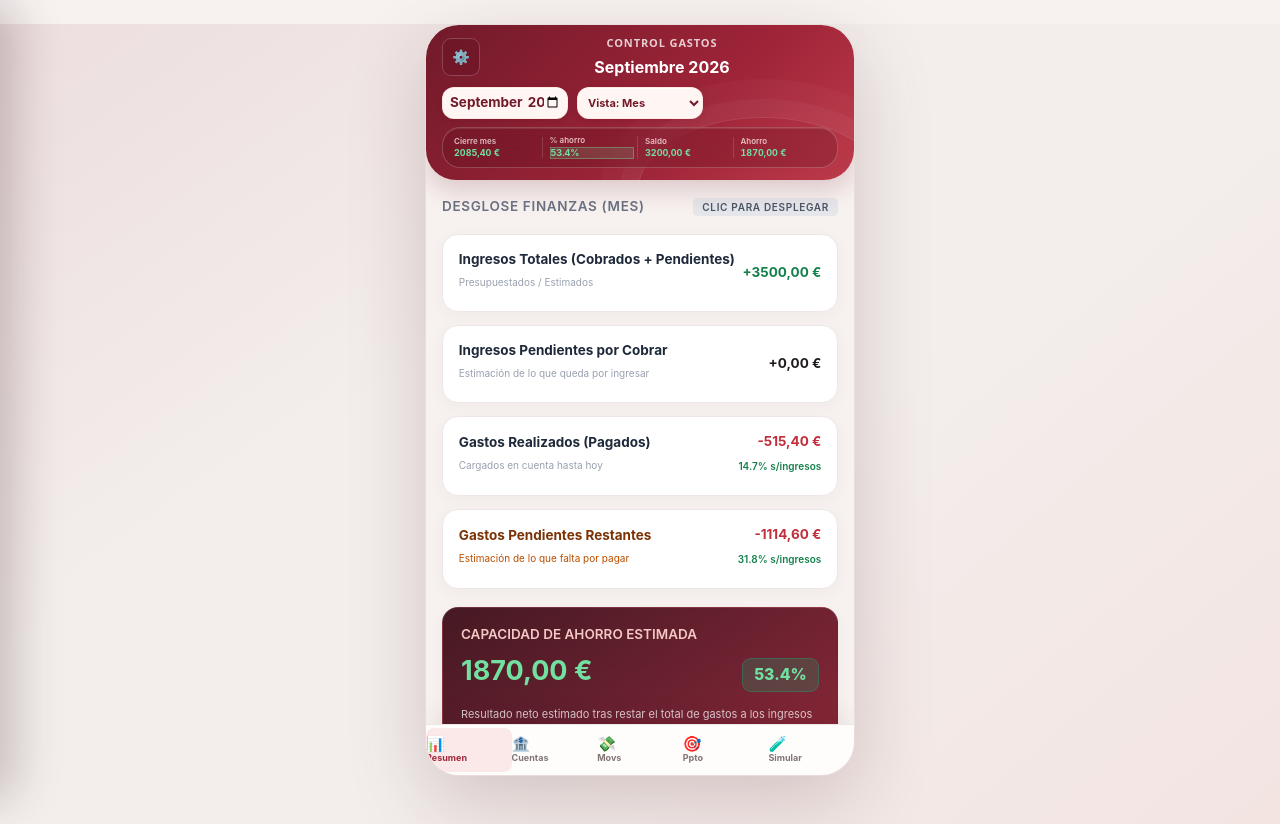
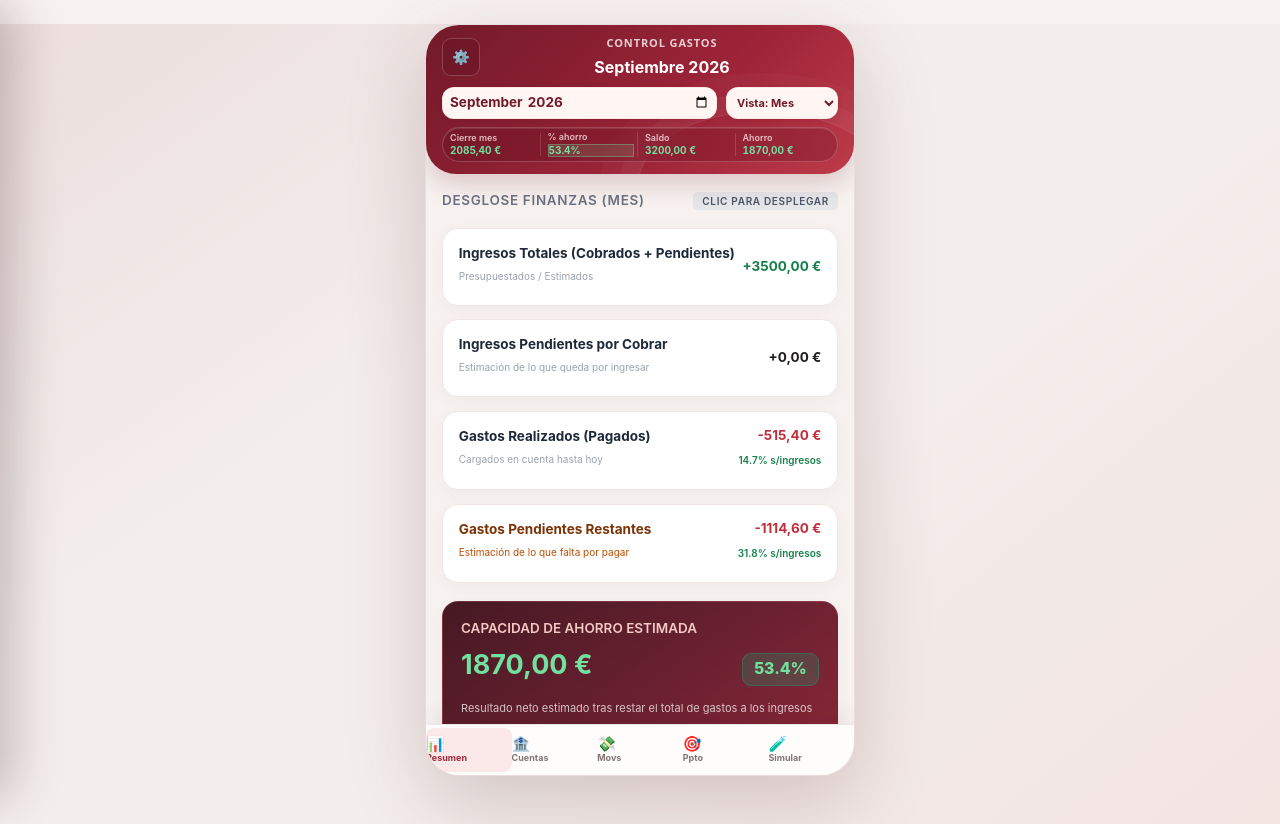
Before and after one commit to pablovin21/finanzas_pwa_v2, a website built with Vite: page index.html in a window 1280 px wide. Built offline with nearby package versions, Linux system fonts and the light colour scheme.

Commit message:
Amplia filtros y mejora legibilidad de KPI

```diff
--- a/src/style.css
+++ b/src/style.css
@@ -419,9 +419,9 @@ body {
 }
 
 .app-container > header .period-controls input[type="month"] {
-  flex: 0 0 126px;
-  width: 126px;
-  min-width: 126px;
+  flex: 1 1 0;
+  width: 1%;
+  min-width: 0;
   height: 32px;
   padding-inline: 6px;
   color: var(--app-red-dark);
@@ -436,8 +436,8 @@ body {
 }
 
 .app-container > header .period-controls select {
-  flex: 0 0 126px;
-  width: 126px;
+  flex: 0 0 112px;
+  width: 112px;
   height: 32px;
   padding-inline: 6px;
   color: var(--app-red-dark);
@@ -496,7 +496,7 @@ body {
   background: rgba(80, 12, 24, 0.23);
   box-shadow: inset 0 1px rgba(255, 255, 255, 0.11);
   backdrop-filter: blur(14px);
-  padding: 8px !important;
+  padding: 4px !important;
 }
 
 .app-container > header .header-kpis {
@@ -523,7 +523,7 @@ body {
 .app-container > header .header-kpi-label {
   overflow: hidden;
   color: rgba(255, 237, 234, 0.78);
-  font-size: 8px;
+  font-size: 9px;
   font-weight: 600;
   line-height: 1.1;
   white-space: nowrap;
@@ -533,7 +533,7 @@ body {
 .app-container > header .header-kpi-value {
   overflow: hidden;
   color: white;
-  font-size: 9px;
+  font-size: 10px;
   font-weight: 750;
   line-height: 1.1;
   white-space: nowrap;
@@ -556,7 +556,11 @@ body {
   }
 
   .app-container > header .header-kpi-value {
-    font-size: 8px;
+    font-size: 10px;
+  }
+
+  .app-container > header .header-kpi-label {
+    font-size: 9px;
   }
 }
 
```
